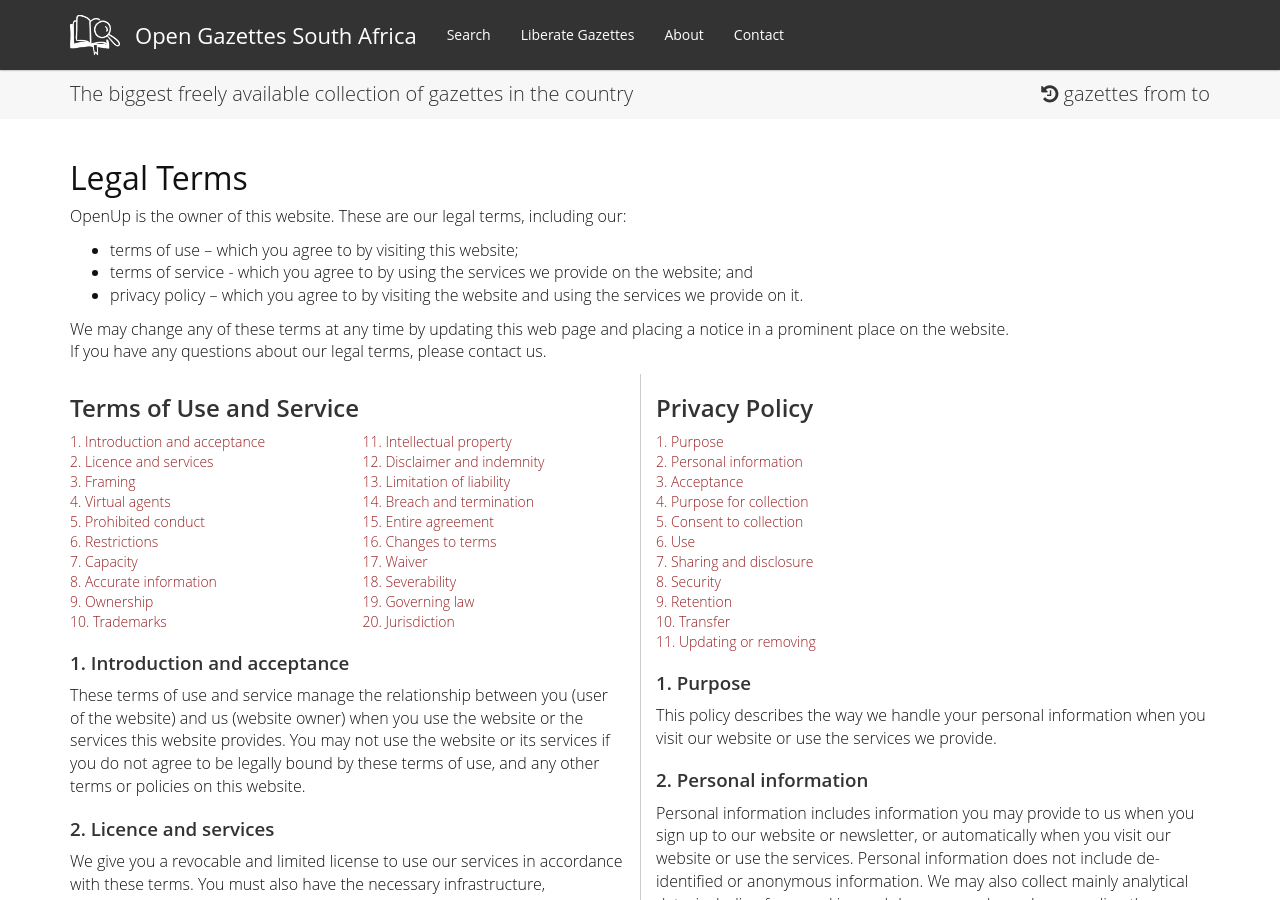
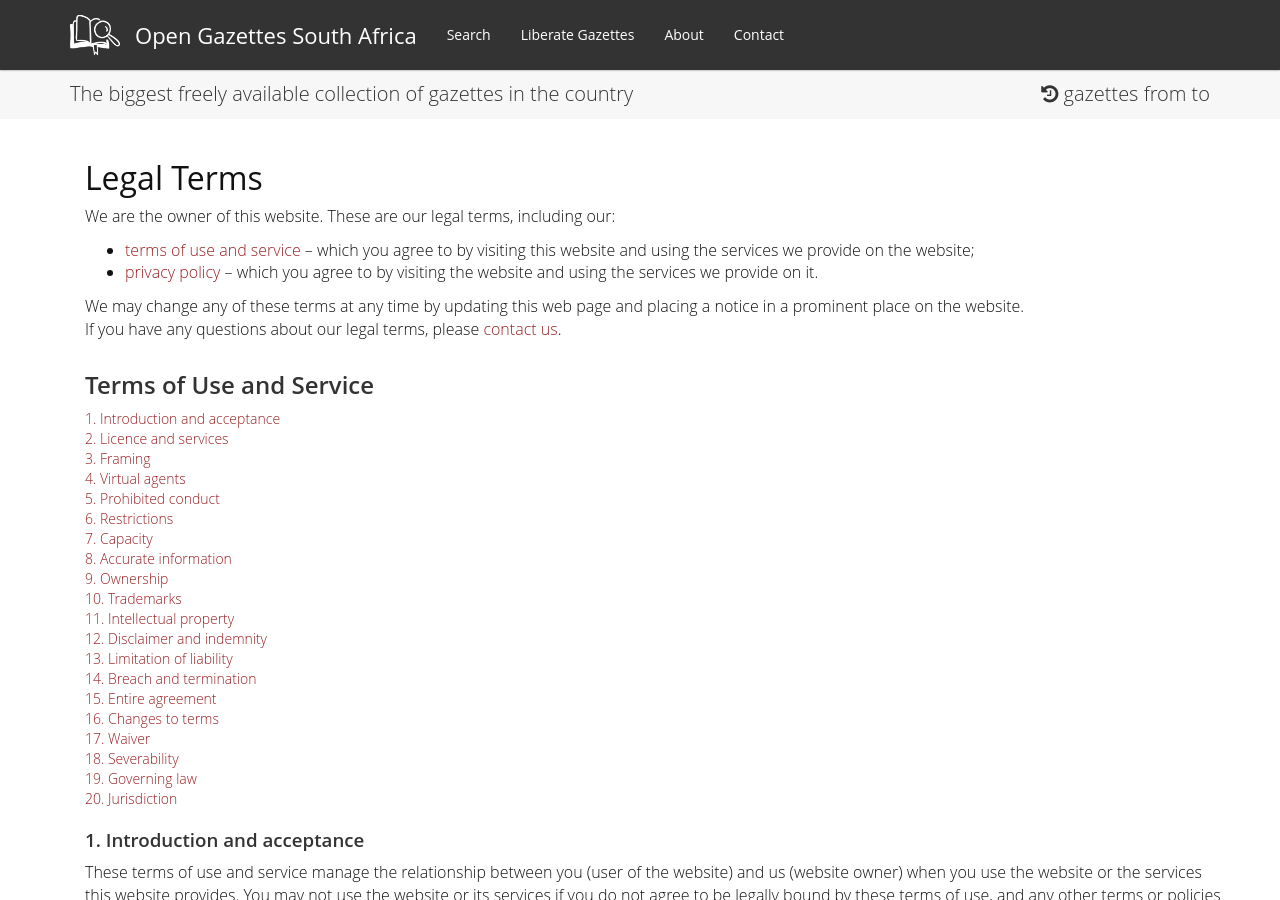
Before and after one commit to OpenUpSA/opengazettes, a Jekyll site: the page built from terms.html, in a window 1280 px wide and 900 px high. Built offline with Jekyll 4.4.1, drawn with Linux system fonts in a browser that asks for light colours.

Commit message:
terms layout

```diff
--- a/terms.html
+++ b/terms.html
@@ -4,23 +4,20 @@ title: Legal Terms
 pagetag: OpenGazettes Terms of Use and Privacy Policy
 ---
 <section class="legal-terms">
+  <div class="container">
     <h1>Legal Terms</h1>
     <div class="row">
       <div class="col-md-10">
-      <p>OpenUp is the owner of this website. These are our legal terms, including our:</p>
+        <p>We are the owner of this website. These are our legal terms, including our:</p>
         <ul>
-        <li>terms of use – which you agree to by visiting this website;</li>
-        <li>terms of service - which you agree to by using the services we provide on the website; and</li>
-        <li>privacy policy – which you agree to by visiting the website and using the services we provide on it.</li>
+          <li><a href="#terms">terms of use and service</a> – which you agree to by visiting this website and using the services we provide on the website;</li>
+          <li><a href="#privacy">privacy policy</a> – which you agree to by visiting the website and using the services we provide on it.</li>
         </ul>
-      <p>We may change any of these terms at any time by updating this web page and placing a notice in a prominent place on the website. If you have any questions about our legal terms, please contact us.</p>
+        <p>We may change any of these terms at any time by updating this web page and placing a notice in a prominent place on the website. If you have any questions about our legal terms, please <a href="/about#contact-us">contact us</a>.</p>
       </div>
     </div>
-  <div class="row">
-    <div class="col-md-6 terms-of-use">
-      <h2>Terms of Use and Service</h2>
-      <div class="row table-of-content">
-        <div class="col-sm-6">
+    <h2 id="terms">Terms of Use and Service</h2>
+    <div class="table-of-content">
       <a href="#1a">1. Introduction and acceptance</a>
       <a href="#2a">2. Licence and services</a>
       <a href="#3a">3. Framing</a>
@@ -31,8 +28,6 @@ pagetag: OpenGazettes Terms of Use and Privacy Policy
       <a href="#8a">8. Accurate information</a>
       <a href="#9a">9. Ownership</a>
       <a href="#10a">10. Trademarks</a>
-        </div>
-        <div class="col-sm-6">
       <a href="#11a">11. Intellectual property</a>
       <a href="#12a">12. Disclaimer and indemnity</a>
       <a href="#13a">13. Limitation of liability</a>
@@ -43,7 +38,6 @@ pagetag: OpenGazettes Terms of Use and Privacy Policy
       <a href="#18a">18. Severability</a>
       <a href="#19a">19. Governing law</a>
       <a href="#20a">20. Jurisdiction</a>
-        </div>
     </div>
 
     <h3 id="1a">1. Introduction and acceptance</h3>
@@ -109,21 +103,22 @@ pagetag: OpenGazettes Terms of Use and Privacy Policy
 
     <h3 id="20a">20. Jurisdiction</h3>
     <p>Only the South African courts may decide any dispute about the terms.</p>
-    </div>
-    <div class="col-md-6 privacy-policy">
-      <h2>Privacy Policy</h2>
+
+    <hr>
+
+    <h2 id="privacy">Privacy Policy</h2>
     <div class="table-of-content">
-        <a href="1b">1. Purpose</a>
-        <a href="2b">2. Personal information</a>
-        <a href="3b">3. Acceptance</a>
-        <a href="4b">4. Purpose for collection</a>
-        <a href="5b">5. Consent to collection</a>
-        <a href="6b">6. Use</a>
-        <a href="7b">7. Sharing and disclosure</a>
-        <a href="8b">8. Security</a>
-        <a href="9b">9. Retention</a>
-        <a href="10b">10. Transfer</a>
-        <a href="11b">11. Updating or removing</a>
+      <a href="#1b">1. Purpose</a>
+      <a href="#2b">2. Personal information</a>
+      <a href="#3b">3. Acceptance</a>
+      <a href="#4b">4. Purpose for collection</a>
+      <a href="#5b">5. Consent to collection</a>
+      <a href="#6b">6. Use</a>
+      <a href="#7b">7. Sharing and disclosure</a>
+      <a href="#8b">8. Security</a>
+      <a href="#9b">9. Retention</a>
+      <a href="#10b">10. Transfer</a>
+      <a href="#11b">11. Updating or removing</a>
     </div>
 
     <h3 id="1b">1. Purpose</h3>
@@ -159,5 +154,4 @@ pagetag: OpenGazettes Terms of Use and Privacy Policy
     <h3 id="11b">11. Updating or removing</h3>
     You may choose to update or remove the personal information you have submitted to us by contacting us at <a href="mailto:gazettes@openup.org.za">gazettes@openup.org.za</a>.
   </div>
-  </div>
 </section>
```
Lines whose indentation alone changed are shown as unchanged.
